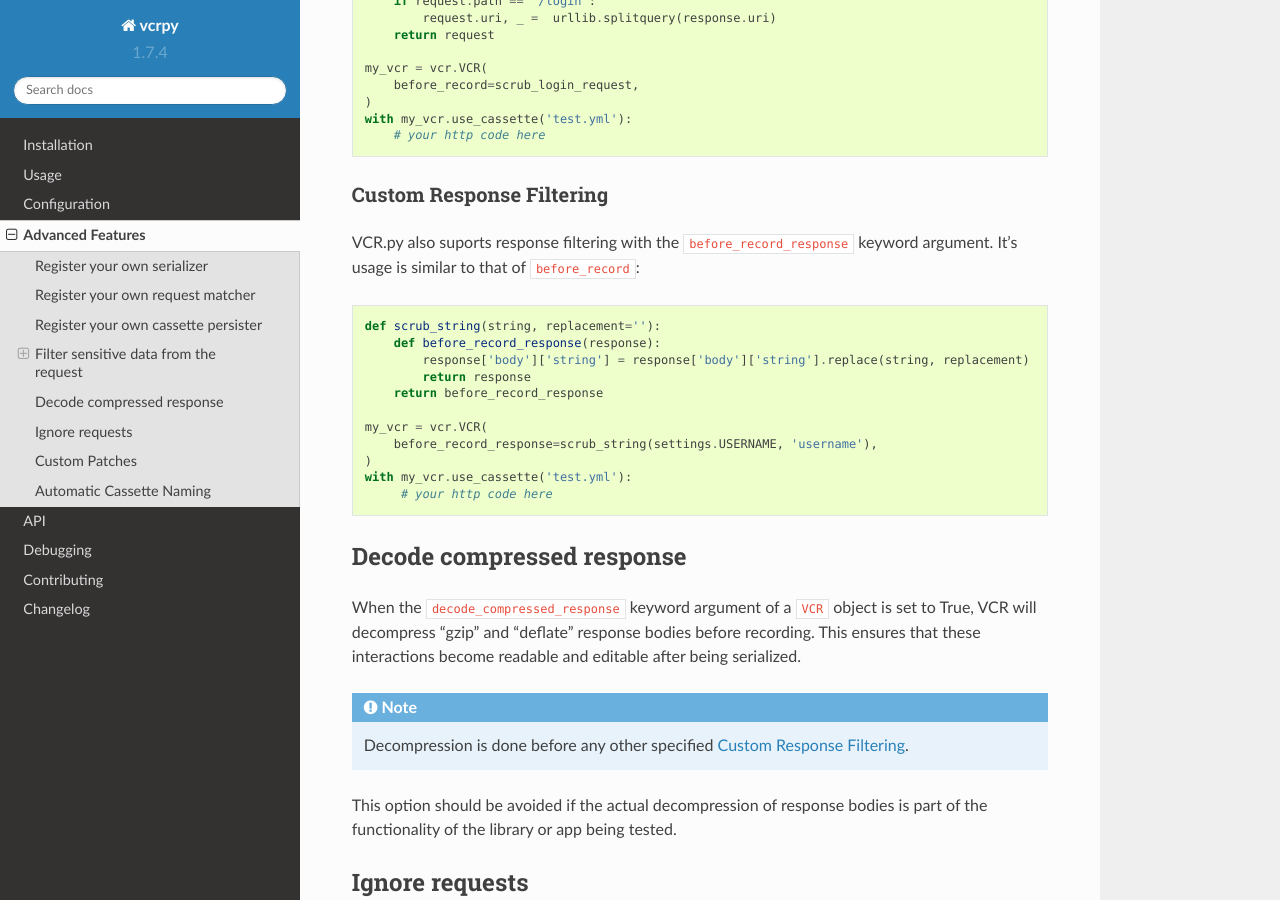
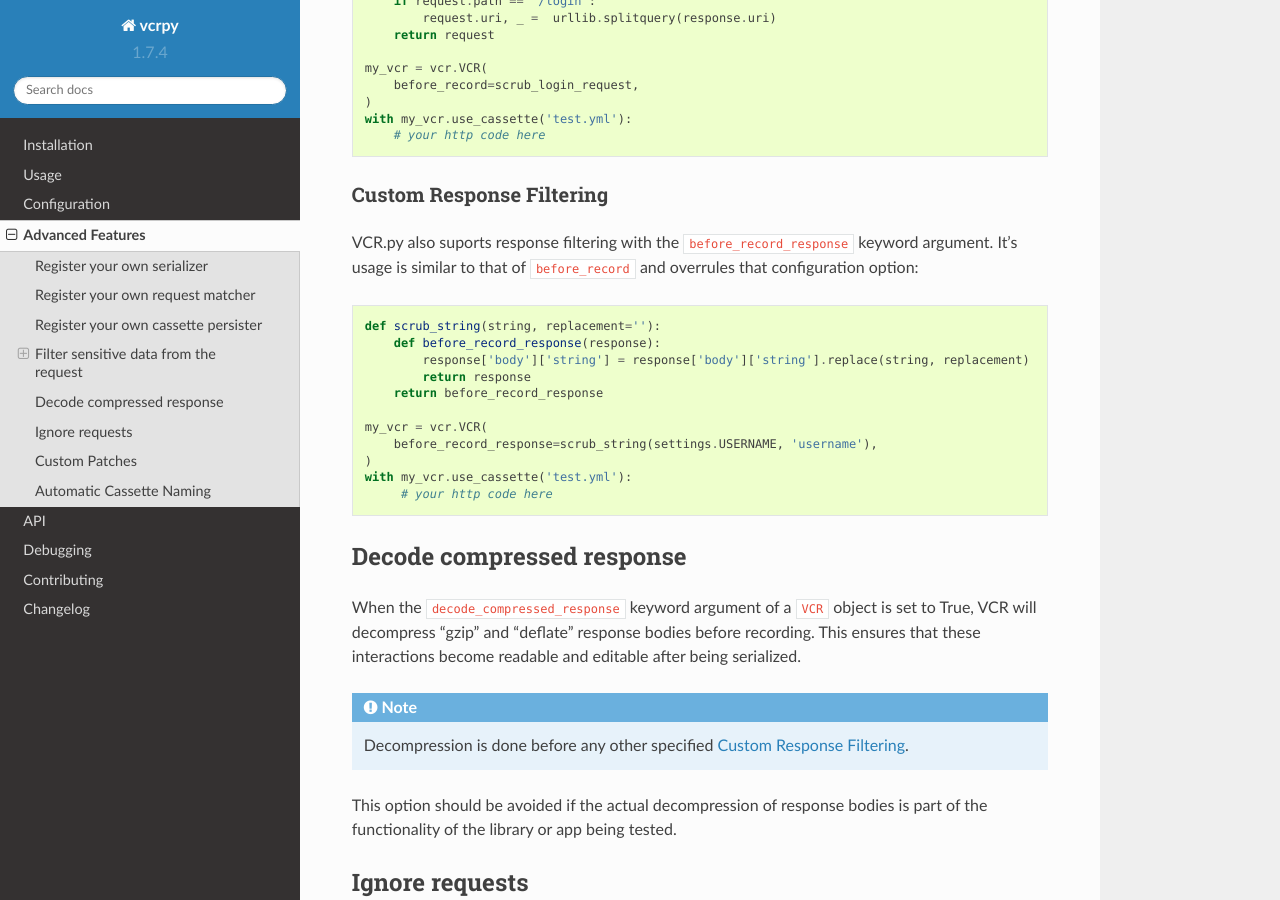
Before and after one commit to kevin1024/vcrpy, a Sphinx documentation site: the page built from docs/advanced.rst, in a window 1280 px wide and 900 px high, scrolled down 4671 px. Built offline with Sphinx 7.4.7 and the Read the Docs theme 2.0.0, drawn with Linux system fonts in a browser that asks for light colours.

Commit message:
Improves docs for before_record_response
Resolves #297

```diff
--- a/docs/advanced.rst
+++ b/docs/advanced.rst
@@ -260,7 +260,7 @@ Custom Response Filtering
 
 VCR.py also suports response filtering with the
 ``before_record_response`` keyword argument. It's usage is similar to
-that of ``before_record``:
+that of ``before_record`` and overrules that configuration option:
 
 .. code:: python
 
```
